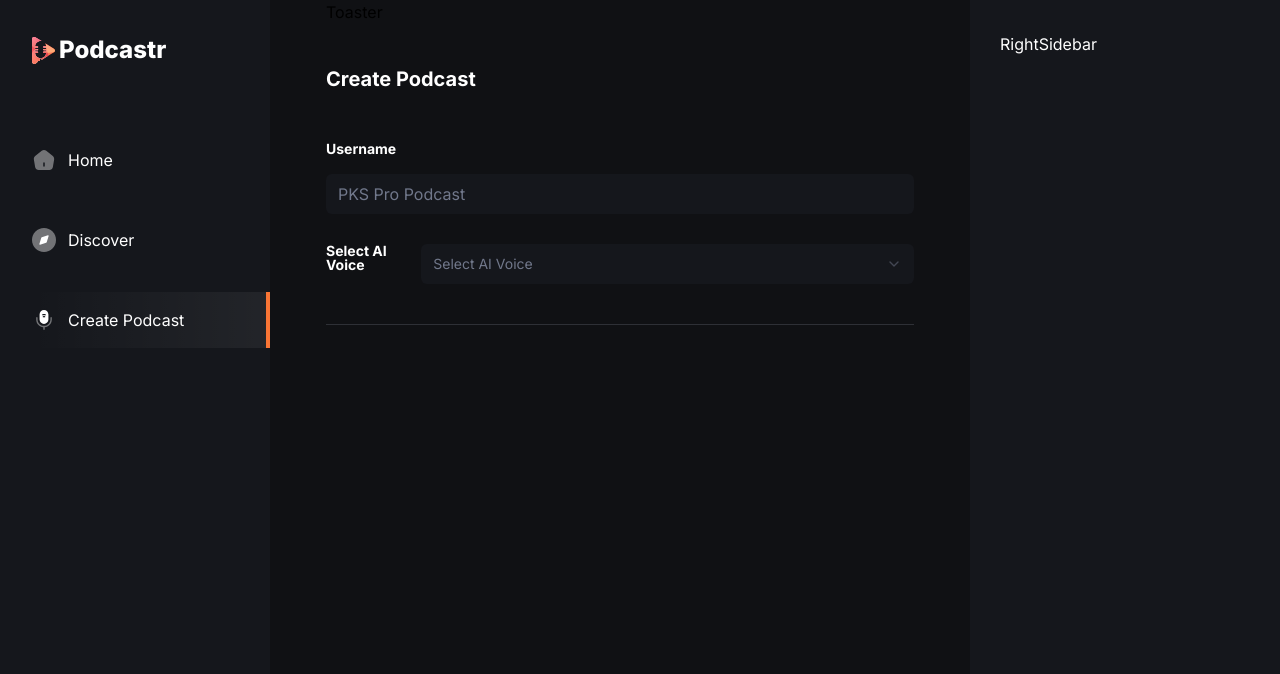
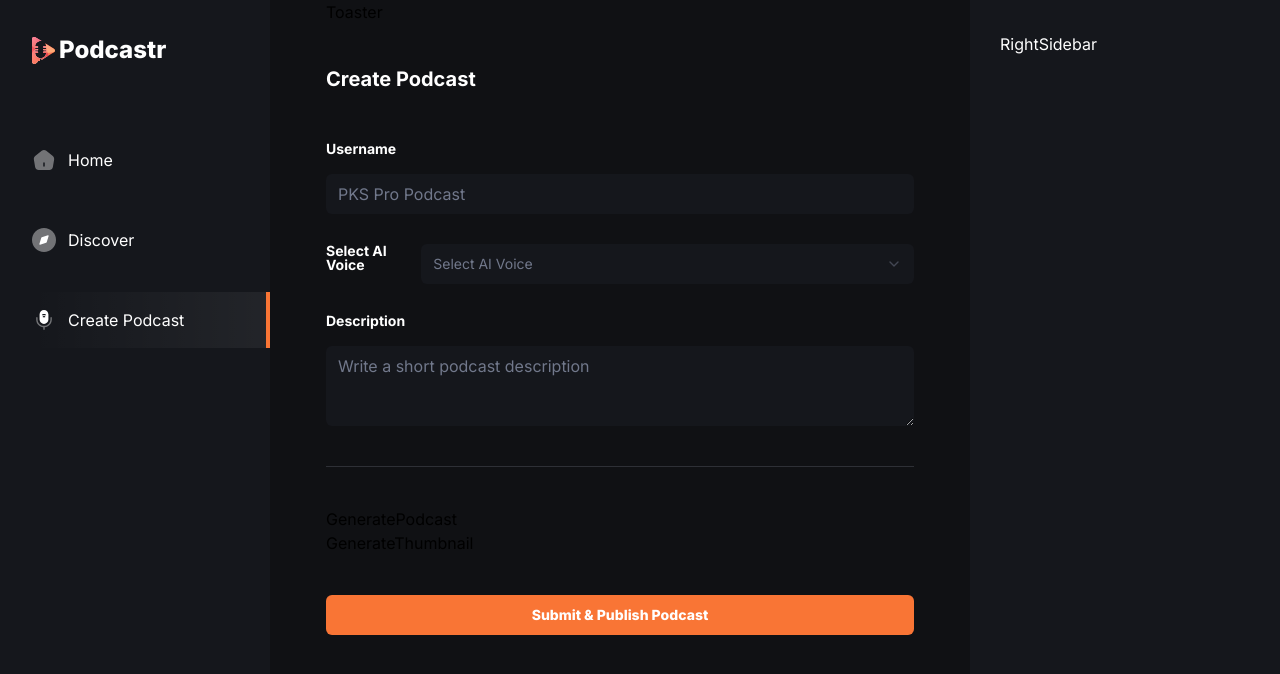
Before and after one commit to pks2906/saas-ai, a Next.js app: page /create-podcast in a window 1280 px wide. Shown: the top 674 px of the page. Built offline with nearby package versions, Linux system fonts and the light colour scheme; no server answers.

Commit message:
create podcast page complete

```diff
--- a/app/(root)/create-podcast/page.tsx
+++ b/app/(root)/create-podcast/page.tsx
@@ -25,22 +25,44 @@ import {
   } from "@/components/ui/select"
 import { cn } from "@/lib/utils"
 import { useState } from "react"
+import { Textarea } from "@/components/ui/textarea"
+import GeneratePodcast from "@/components/ui/GeneratePodcast"
+import GenerateThumbnail from "@/components/ui/GenerateThumbnail"
+import { Loader } from "lucide-react"
+import { Id } from "@/convex/_generated/dataModel"
 
 const  voiceCategories = ['alloy', 'shimmer', 'nova', 'echo', 'fable', 'onyx'];
 
 const formSchema = z.object({
-  username: z.string().min(2, {
-    message: "Username must be at least 2 characters.",
-  }),
+  podcastTitle: z.string().min(2),
+  podcastDescription: z.string().min(2),
+
 })
 
 const CreatePodcast = () => {
-    const [voiceType, setVoiceType] = useState<string | null>(null)
+
+
+
+
+    const [imagePrompt, setimagePrompt] = useState('');
+    const [audioStorageId, setaudioStorageId] = useState<Id<"_storage"> | null>(null)
+    const [audioUrl, setaudioUrl] = useState('');
+    const [imageStorageId, setImageStorageId] = useState<Id<"_storage"> | null>(null)
+    const [audioDuration, setaudioDuration] = useState(0);
+
+    const [imageUrl, setImageUrl] = useState('');
+
+    const [voiceType,setVoiceType] = useState<string| null>(null);
+    const [voicePrompt, setvoicePrompt] = useState('');
+
+    const [isSubmitting, setIsSubmitting] = useState(false);
+
   // 1. Define your form.
   const form = useForm<z.infer<typeof formSchema>>({
     resolver: zodResolver(formSchema),
     defaultValues: {
-      username: "",
+      podcastTitle: "",
+      podcastDescription: "",
     },
   })
 
@@ -60,9 +82,9 @@ const CreatePodcast = () => {
       <form onSubmit={form.handleSubmit(onSubmit)} className="mt-12 flex w-full flex-col">
            <div className="flex flex-col gap-[30px] border-b border-black-5 pb-10">
 
-           <FormField
+        <FormField
           control={form.control}
-          name="podcast Title"
+          name="podcastTitle"
           render={({ field }) => (
             <FormItem className="flex flex-col gap-2.5">
               <FormLabel className="text-16 font-bold text-white-1">Username</FormLabel>
@@ -107,9 +129,52 @@ const CreatePodcast = () => {
 
             </Select>
 
+
+          </div>
+
+          <FormField
+          control={form.control}
+          name="podcastDescription"
+          render={({ field }) => (
+            <FormItem className="flex flex-col gap-2.5">
+              <FormLabel className="text-16 font-bold text-white-1">Description</FormLabel>
+              <FormControl>
+                <Textarea className="input-class focus-visible:ring-orange-1" placeholder="Write a short podcast description " {...field} />
+              </FormControl>
+
+              <FormMessage className="text-white-1" />
+            </FormItem>
+          )}
+
+          />
+
+        </div>
+
+        <div className="flex flex-col pt-10">
+          <GeneratePodcast />
+          <GenerateThumbnail />
+
+          <div className="mt-10 w-full">
+            <Button type="submit" className="text-16 w-full bg-orange-1 py-4 font-extrabold text-white-1 transition-all duration-500 hover:bg-black-1">
+              {isSubmitting ? (
+                <>
+
+                  Submitting...
+                  <Loader size= {20} className="animate-spin ml-2" />
+
+
+                </>
+              ) : (
+                'Submit & Publish Podcast'
+              )}
+
+            </Button>
+
           </div>
 
         </div>
+
+
 
 
 
--- /dev/null
+++ b/components/ui/GeneratePodcast.tsx
@@ -0,0 +1,9 @@
+import React from 'react'
+
+export const GeneratePodcast = () => {
+  return (
+    <div>GeneratePodcast</div>
+  )
+}
+
+export default GeneratePodcast
--- /dev/null
+++ b/components/ui/GenerateThumbnail.tsx
@@ -0,0 +1,9 @@
+import React from 'react'
+
+export const GenerateThumbnail = () => {
+  return (
+    <div>GenerateThumbnail</div>
+  )
+}
+
+export default GenerateThumbnail
--- /dev/null
+++ b/components/ui/textarea.tsx
@@ -0,0 +1,24 @@
+import * as React from "react"
+
+import { cn } from "@/lib/utils"
+
+export interface TextareaProps
+  extends React.TextareaHTMLAttributes<HTMLTextAreaElement> {}
+
+const Textarea = React.forwardRef<HTMLTextAreaElement, TextareaProps>(
+  ({ className, ...props }, ref) => {
+    return (
+      <textarea
+        className={cn(
+          "flex min-h-[80px] w-full rounded-md border border-input bg-background px-3 py-2 text-sm ring-offset-background placeholder:text-muted-foreground focus-visible:outline-none focus-visible:ring-2 focus-visible:ring-ring focus-visible:ring-offset-2 disabled:cursor-not-allowed disabled:opacity-50",
+          className
+        )}
+        ref={ref}
+        {...props}
+      />
+    )
+  }
+)
+Textarea.displayName = "Textarea"
+
+export { Textarea }
```
